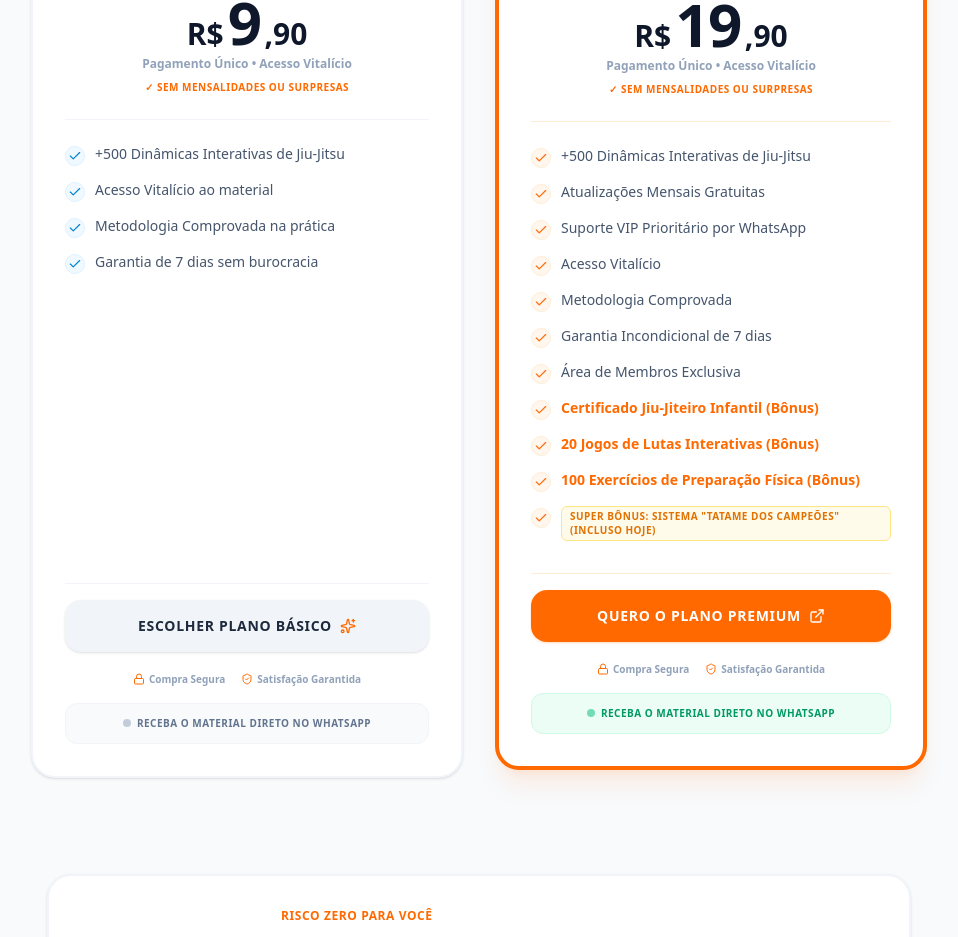
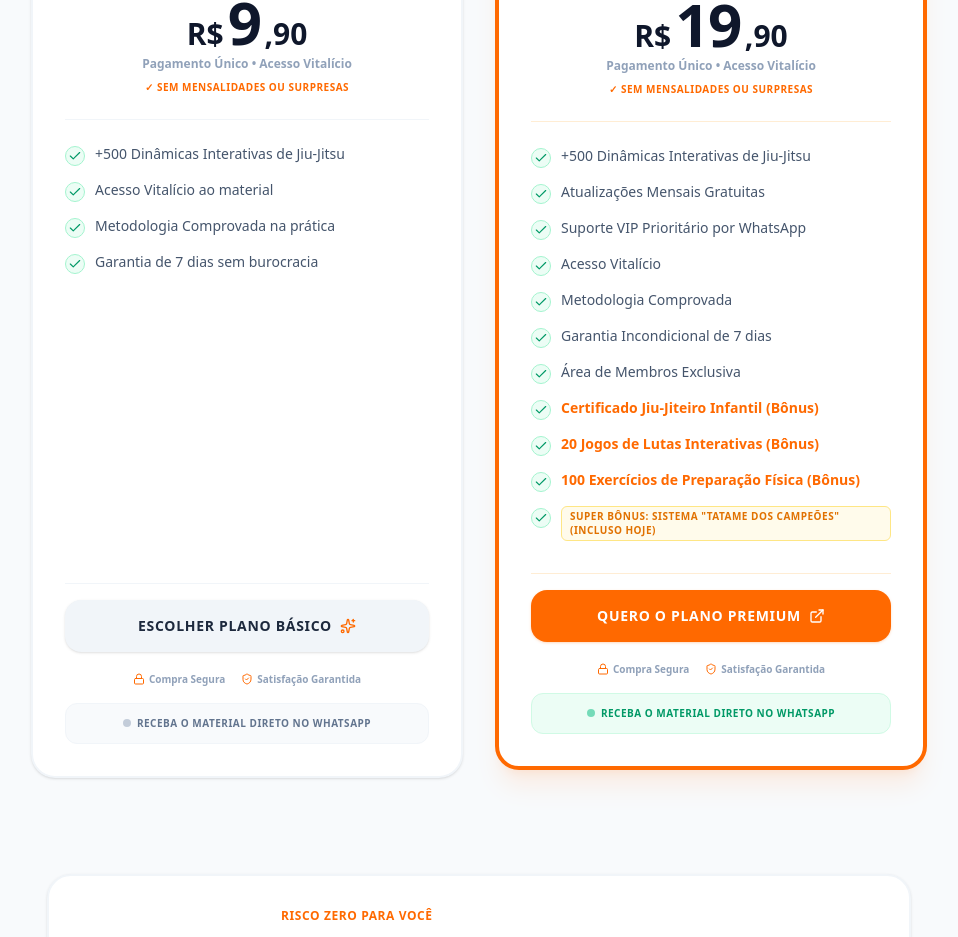
Before and after one commit to marlisstorecom-gif/jiu-jitsu, a React (Vite) app: page / in a window 1280 px wide. Shown: the part 4642-5579 px from the top of the page, without its empty margins (161-1119 px from the left). Built offline with nearby package versions, Linux system fonts and the light colour scheme.

Commit message:
style: unify checkmark icon colors
Standardize plan feature checkmark colors to emerald to improve visual consistency across all pricing tiers.

```diff
--- a/src/App.tsx
+++ b/src/App.tsx
@@ -293,11 +293,7 @@ export default function App() {
                         const isSuperBonus = feat.includes('SUPER BÔNUS');
                         return (
                           <li key={idx} className="flex items-start text-xs md:text-sm text-slate-600 font-medium">
-                            <span className={`mr-2.5 rounded-full p-0.5 shrink-0 mt-0.5 border ${
-                              isPremium
-                                ? 'bg-orange-50 text-orange-500 border-orange-100'
-                                : 'bg-sky-50 text-sky-600 border-sky-100'
-                            }`}>
+                            <span className="mr-2.5 rounded-full p-0.5 shrink-0 mt-0.5 border bg-emerald-50 text-emerald-600 border-emerald-200">
                               <Check className="w-3.5 h-3.5" />
                             </span>
                             <span className={
```
